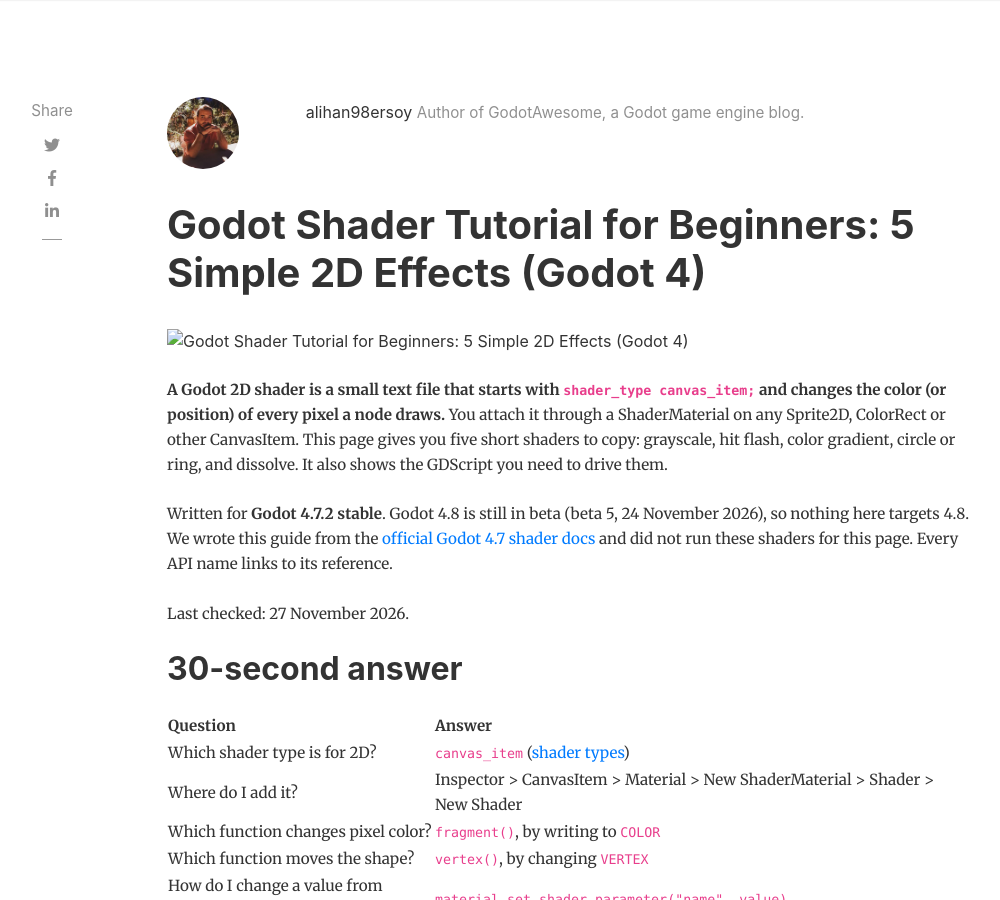
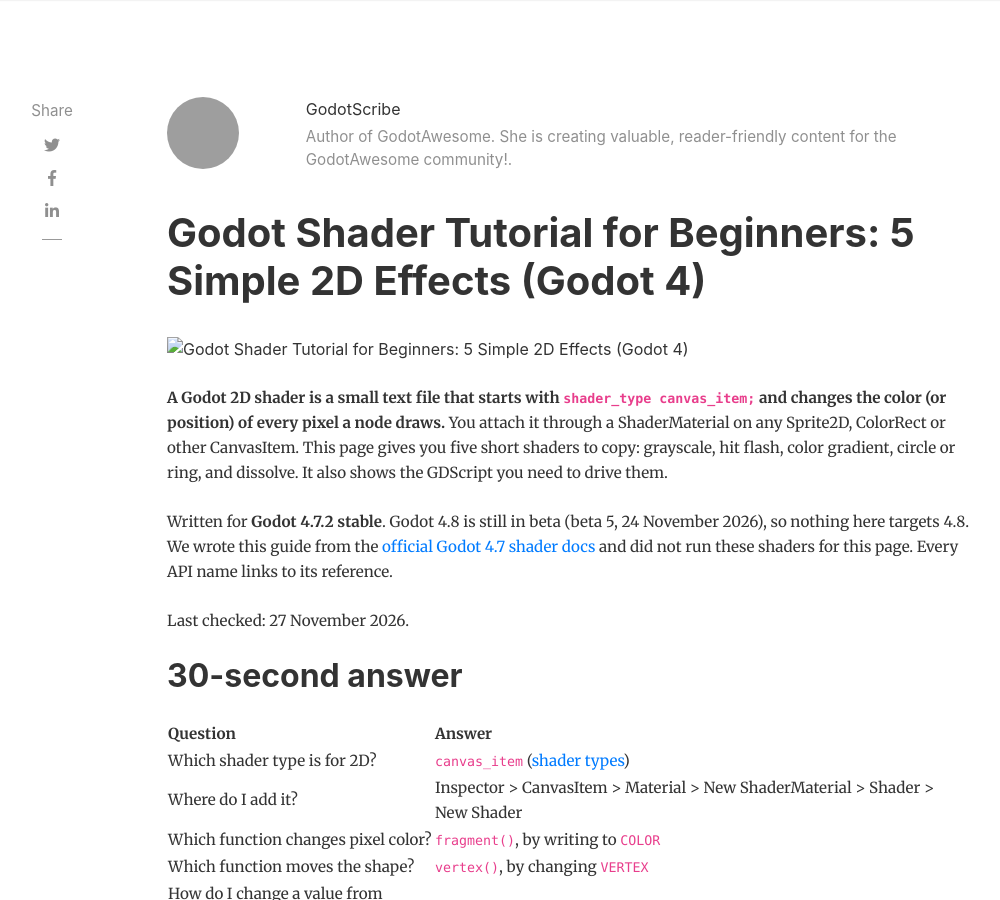
Before and after one commit to godotawesome/godotawesome.github.io, a Jekyll site: the page built from content/posts/2026-11-27-godot-shader-tutorial-beginners.md, in a window 1280 px wide and 900 px high. Shown: the whole window, without its empty margins (118-1118 px from the left). Built offline with Jekyll 4.4.1, drawn with Linux system fonts in a browser that asks for light colours; nearby versions of some CDN libraries; comment, search, counter and statistics services are not loaded; grey boxes are pictures that could not be loaded.

```diff
--- a/content/posts/2026-11-27-godot-shader-tutorial-beginners.md
+++ b/content/posts/2026-11-27-godot-shader-tutorial-beginners.md
@@ -1,7 +1,7 @@
 ---
 layout: post
 title: "Godot Shader Tutorial for Beginners: 5 Simple 2D Effects (Godot 4)"
-author: alihan98ersoy
+author: godotscribe
 categories: [ Tutorials ]
 tags: [Shaders, GDScript, Godot 4, 2D]
 image: assets/images/articles/godot-shader-tutorial-beginners.png
--- a/public/feed.xml
+++ b/public/feed.xml
@@ -5,7 +5,7 @@
     <description>Your place for Godot Engine content: tutorials, projects, and community insights for indie developers and open-source creators.</description>
     <link>https://godotawesome.com/</link>
     <atom:link href="https://godotawesome.com/feed.xml" rel="self" type="application/rss+xml"/>
-    <lastBuildDate>Fri, 27 Nov 2026 07:11:57 GMT</lastBuildDate>
+    <lastBuildDate>Fri, 27 Nov 2026 07:18:38 GMT</lastBuildDate>
       <item>
         <title>Godot Shader Tutorial for Beginners: 5 Simple 2D Effects (Godot 4)</title>
         <description>Godot shader tutorial for beginners: 5 copy-paste 2D canvas_item shaders (grayscale, hit flash, gradient, ring, dissolve) with GDScript for Godot 4.</description>
```
Also changed, not shown: public/assets/images/articles/godot-shader-tutorial-beginners.png (added).
